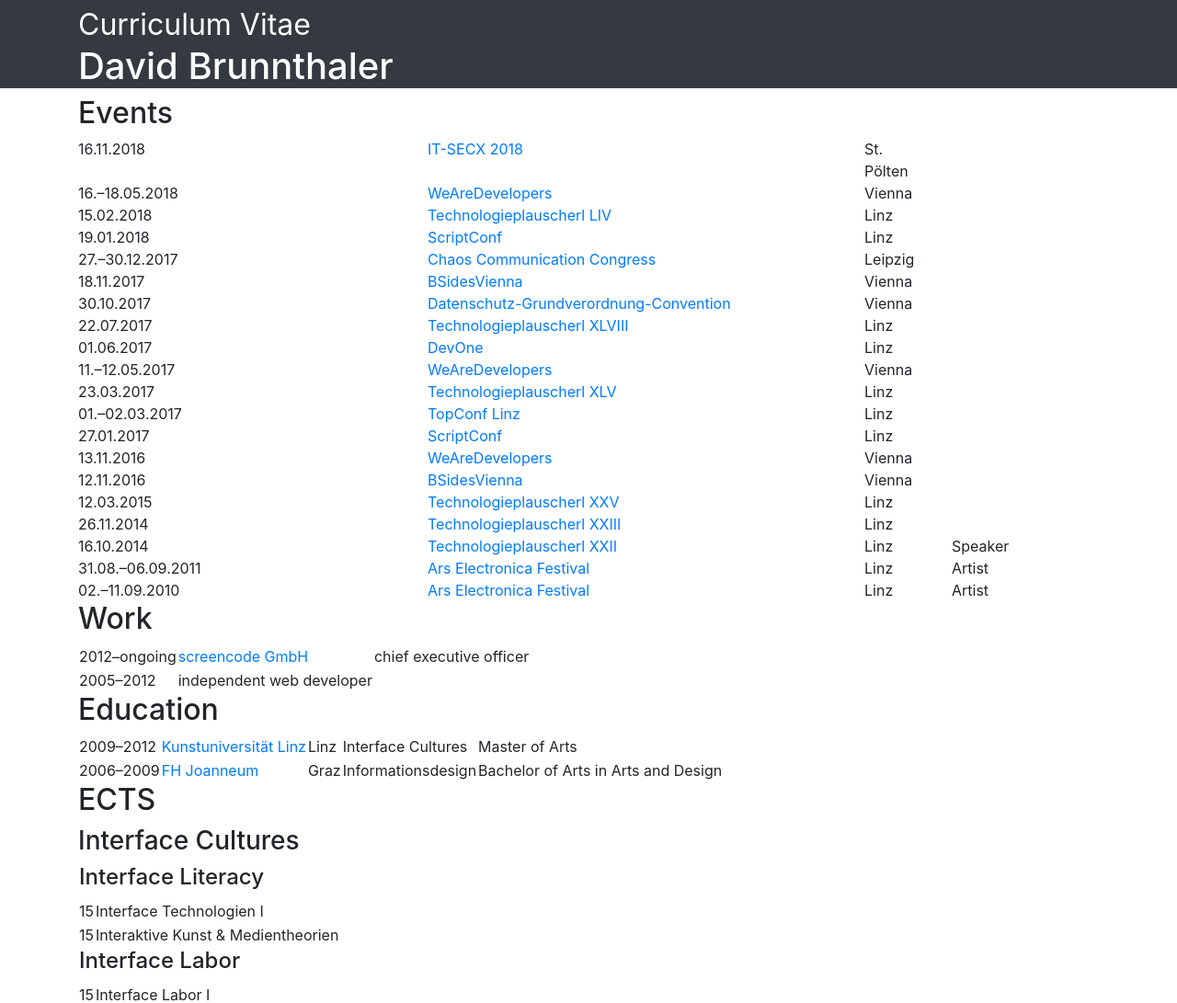
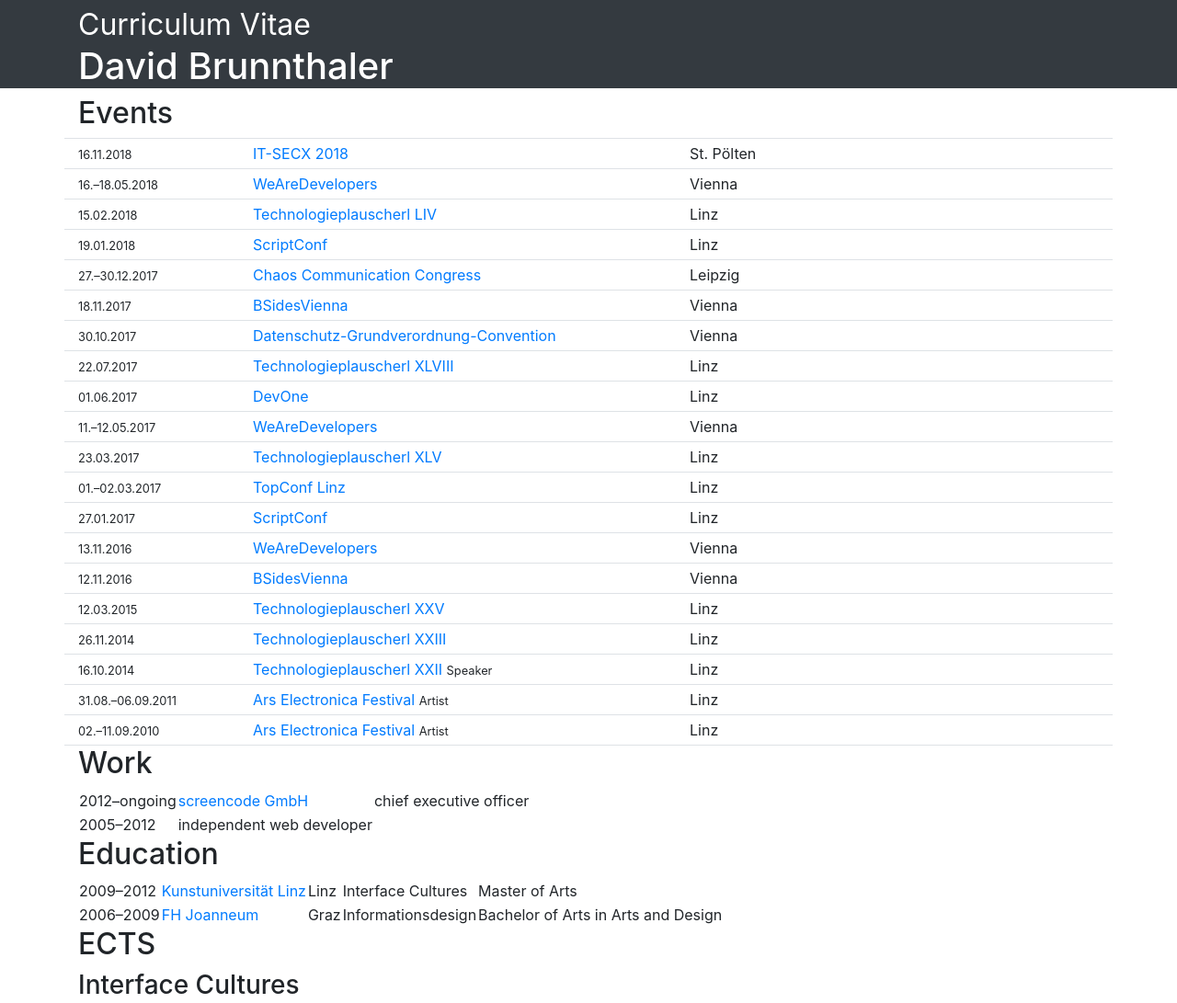
Before and after one commit to davidbru/catsec, a PHP site: page / in a window 1280 px wide. Shown: the top 1091 px of the page at 92% size. Run offline with PHP 8.4, Linux system fonts and the light colour scheme; style sheets or scripts are compiled from the project's sources.

Commit message:
style events

```diff
--- a/src/index.php
+++ b/src/index.php
@@ -20,15 +20,27 @@ include_once('./scripts/data.php');
 <div class="container">
     <h2>Events</h2>
         <?php
+        $counter = 0;
         foreach($events AS $event) {
+            $rowClasses = array('row', 'pt-1', 'pb-1', 'border-bottom');
+            if($counter == 0) {
+                $rowClasses[] = 'border-top';
+            }
             echo '
-                <div class="row">
-                    <div class="col-4">'.formatDateRange($event['start_date'], (isset($event['end_date'])?$event['end_date']:NULL)).'</div>
-                    <div class="col-5"><a href="'.$event['url'].'" target="_blank">'.$event['title'].'</a></div>
-                    <div class="col-1">'.$event['location'].'</div>
-                    <div class="col-2">'.(isset($event['addinfo'])?$event['addinfo']:'').'</div>
-                </div>
+                <div class="'.implode(' ', $rowClasses).'">
+                    <div class="col-12 col-sm-4 col-md-3 col-lg-2">
+                        <small>'.formatDateRange($event['start_date'], (isset($event['end_date'])?$event['end_date']:NULL)).'</small>
+                    </div>
+                    <div class="offset-1 col-11 offset-sm-0 col-sm-5 col-md-7 col-lg-5">
+                        <a href="'.$event['url'].'" target="_blank">'.$event['title'].'</a>
+                        '.(isset($event['addinfo'])?'<small>'.$event['addinfo'].'</small>':'').'
+                    </div>
+                    <div class="offset-2 col-10 offset-sm-0 col-sm-3 col-md-2 col-lg-5">
+                        '.$event['location'].'
+                    </div>
+              </div>
                 ';
+            $counter ++;
         }
         ?>
 
```
